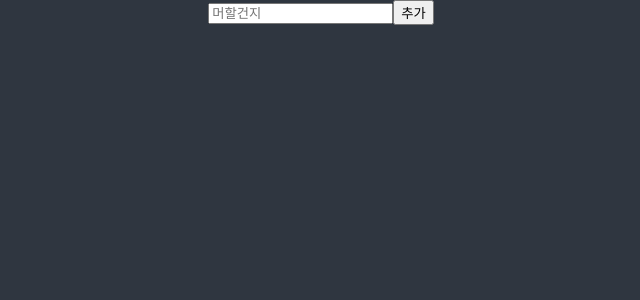
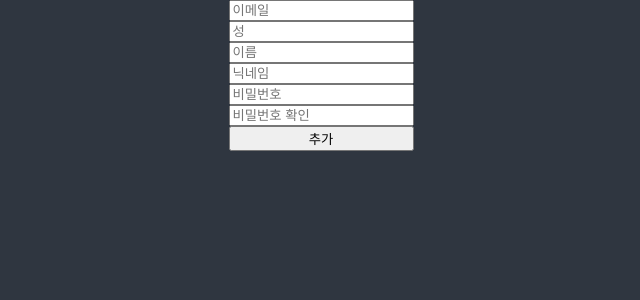
Before and after one commit to nocturnior/react-master, a React (Create React App) app: page / in a window 1280 px wide. Shown: the top 300 px of the page, without its empty margins (319-959 px from the left). Built offline with nearby package versions, Linux system fonts and the light colour scheme.

Commit message:
:construction: [RHF] React-Hook-Form 사용해보기
register, watch

```diff
--- a/src/TodoList.tsx
+++ b/src/TodoList.tsx
@@ -1,10 +1,12 @@
 import React, { useState } from 'react';
+import { useForm } from 'react-hook-form';
 
+/** useForm 사용하기 이전 코드
 export default function TodoList() {
-  const [todo, setTodo] = useState('');
-  const [todoErr, setTodoErr] = useState('');
+    const [todo, setTodo] = useState('');
+    const [todoErr, setTodoErr] = useState('');
 
-  const onChange = (e: React.FormEvent<HTMLInputElement>) => {
+    const onChange = (e: React.FormEvent<HTMLInputElement>) => {
     const {
       currentTarget: { value },
     } = e;
@@ -29,4 +31,23 @@ export default function TodoList() {
       </form>
     </>
   );
+} */
+
+export default function TodoList() {
+  const { register, watch } = useForm();
+  console.log('🚀 ⁝ TodoList ⁝ watch:', watch());
+
+  return (
+    <>
+      <form style={{display:'flex', flexDirection:'column'}}>
+        <input {...register('email')} placeholder='이메일' />
+        <input {...register('firstName')} placeholder='성' />
+        <input {...register('lastName')} placeholder='이름' />
+        <input {...register('userName')} placeholder='닉네임' />
+        <input {...register('password')} placeholder='비밀번호' />
+        <input {...register('passwordConfirm')} placeholder='비밀번호 확인' />
+        <button>추가</button>
+      </form>
+    </>
+  );
 }
```
